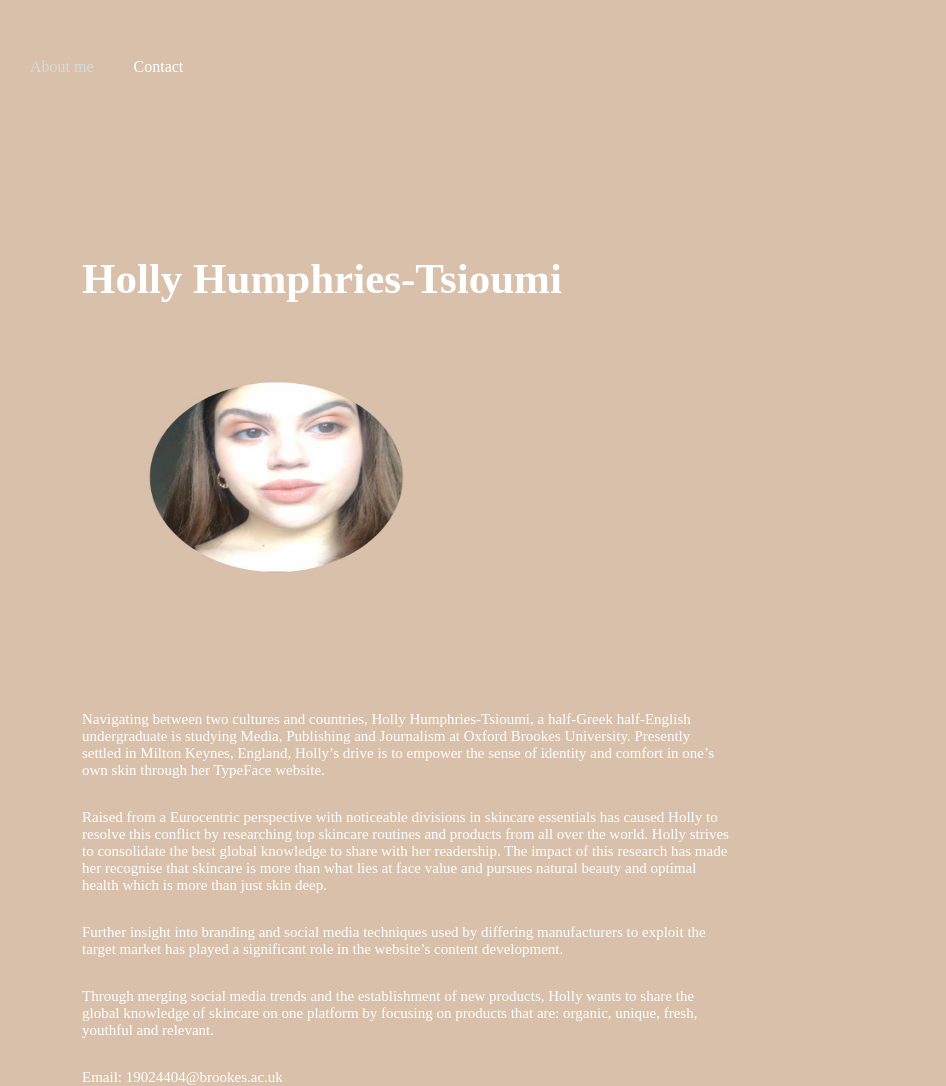
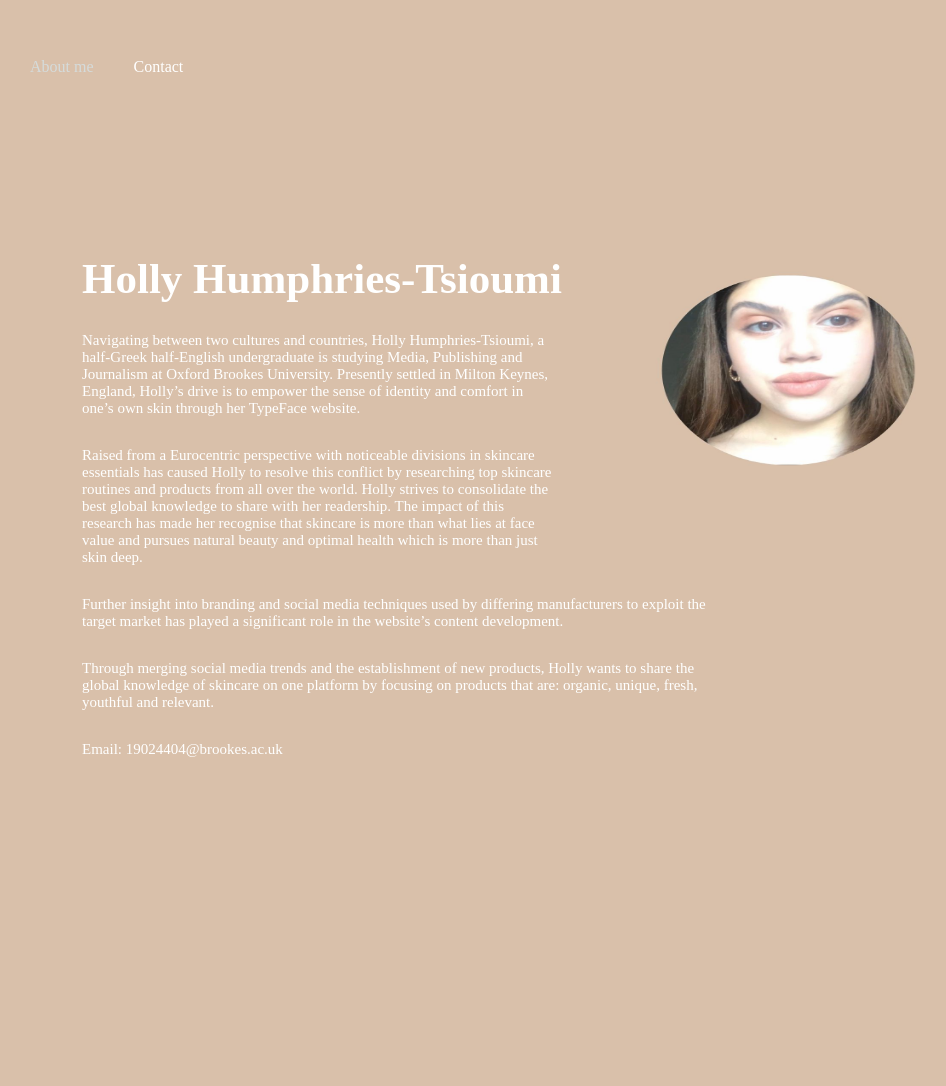
Before and after one commit to hollyhumphries/mybrookesblog, a Jekyll site: the page aboutme/index.html, which Jekyll copies as it is, in a window 1280 px wide. Shown: the whole page, without its empty margins (88-1034 px from the left). Built offline with Jekyll 4.4.1, drawn with Linux system fonts in a browser that asks for light colours; after the commit the page ends 900 px from its top, so only the background shows below that.

Commit message:
Update styles.css

```diff
--- a/aboutme/css/styles.css
+++ b/aboutme/css/styles.css
@@ -52,7 +52,7 @@ color:#ffffff;
 
 .gallery{
 width: 50%;
-float:center;
+float:right;
 }
 .gallery image{
 width: 100%;
```
